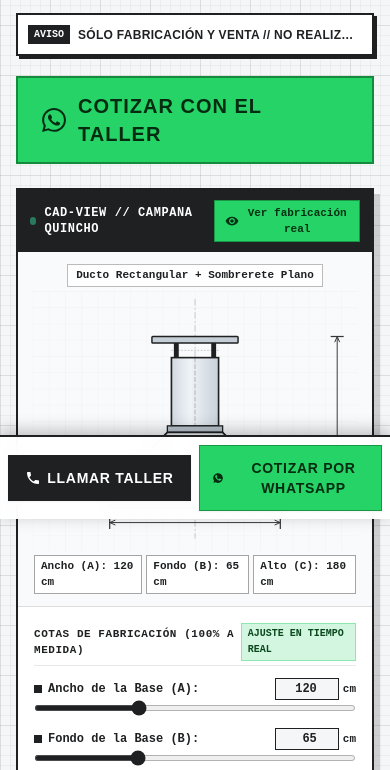
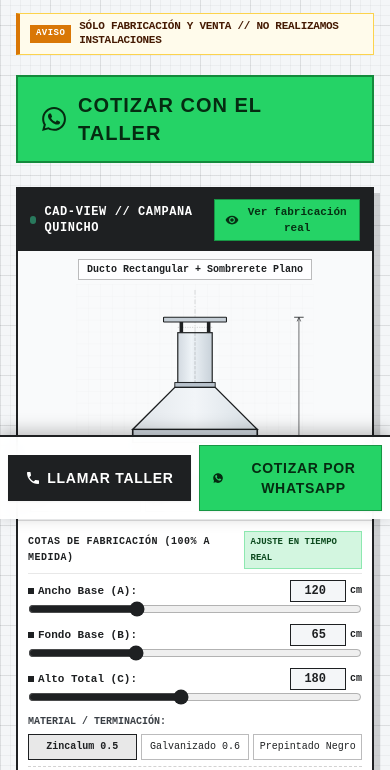
Before and after one commit to HermesArias/hojalateria-los-cerezos-web, a plain HTML site: page index.html in a window 390 px wide. Shown: the part 325-1095 px from the top of the page. Drawn offline with nearby package versions, Linux system fonts and the light colour scheme; a web font is replaced by a local one.

Commit message:
feat(ux): refinamientos mobile-first en catalogo, hero y simulador CAD

```diff
--- a/assets/js/app.js
+++ b/assets/js/app.js
@@ -128,6 +128,12 @@ function setupDimensionControl(sliderId, inputId, min, max, onChange) {
   if (!slider || !input) return;
 
   slider.addEventListener("input", (e) => {
+    const val = sanitizeDimension(e.target.value, min, max);
+    input.value = val;
+    onChange(val);
+  });
+
+  slider.addEventListener("change", (e) => {
     const val = sanitizeDimension(e.target.value, min, max);
     input.value = val;
     onChange(val);
--- a/index.html
+++ b/index.html
@@ -288,19 +288,15 @@
             Fabricación y venta directa en taller para maestros, empresas y hogares del Litoral Central.
           </p>
 
-          <!-- SELLO CLAVE ANTI-AMBIGÜEDAD (REGLA FUNDAMENTAL: UNA SOLA LÍNEA LIMPIA EN MÓVILES) -->
-          <div class="bg-white border-2 border-graphite p-2.5 sm:p-5 relative shadow-[3px_3px_0px_#1E2022] sm:shadow-[4px_4px_0px_#1E2022]">
-            <!-- Versión Móvil: Una sola línea limpia -->
-            <div class="flex items-center space-x-2 md:hidden">
-              <div class="bg-graphite text-white font-mono font-bold text-[10px] px-1.5 py-0.5 flex-shrink-0">
-                AVISO
-              </div>
-              <div class="font-extrabold text-graphite uppercase tracking-wide text-xs truncate">
-                SÓLO FABRICACIÓN Y VENTA // NO REALIZAMOS INSTALACIONES
-              </div>
-            </div>
-            <!-- Versión Desktop: Desglose completo explicativo -->
-            <div class="hidden md:flex items-start space-x-3">
+          <!-- FRANJA DE ADVERTENCIA COMPACTA (MÓVIL DIRECTO: SIN PÁRRAFOS LARGOS NI DOBLE CONTENEDOR) -->
+          <div class="md:hidden flex items-center gap-2 bg-amber-50 border border-amber-300 border-l-4 border-l-amber-600 px-2.5 py-1.5 font-mono text-[11px] font-bold text-amber-950 shadow-xs">
+            <span class="bg-amber-600 text-white text-[9px] px-1.5 py-0.5 font-bold uppercase tracking-wider flex-shrink-0">AVISO</span>
+            <span class="uppercase tracking-tight text-[11px] leading-tight font-extrabold">SÓLO FABRICACIÓN Y VENTA // NO REALIZAMOS INSTALACIONES</span>
+          </div>
+
+          <!-- BLOQUE EXPLICATIVO DESKTOP (SOLO PANTALLAS MEDIANAS Y GRANDES) -->
+          <div class="hidden md:block bg-white border-2 border-graphite p-4 sm:p-5 relative shadow-[4px_4px_0px_#1E2022]">
+            <div class="flex items-start space-x-3">
               <div class="mt-0.5 bg-graphite text-white font-mono font-bold text-xs px-2 py-1 flex-shrink-0">
                 AVISO
               </div>
@@ -381,17 +377,17 @@
             </div>
 
             <!-- CONTENEDOR DEL VISUALIZADOR (PLANO SVG vs FOTO REAL CON TRANSICIÓN DE 300MS) -->
-            <div id="hood-viewport-container" class="relative bg-zinc-page/50 p-3 sm:p-4 min-h-[300px] flex flex-col items-center justify-center overflow-hidden">
+            <div id="hood-viewport-container" class="relative bg-zinc-page/50 p-2 sm:p-4 min-h-[220px] sm:min-h-[260px] md:min-h-[300px] flex flex-col items-center justify-center overflow-hidden">
 
               <!-- CAPA 1: PLANO TÉCNICO INTERACTIVO SVG -->
               <div id="hood-blueprint-layer" class="w-full flex flex-col items-center justify-center transition-opacity duration-300">
 
                 <!-- Cota superior de tiro/ducto rectangular -->
-                <div class="text-[11px] font-mono font-bold text-graphite bg-white/90 border border-graphite/30 px-2 py-0.5 mb-1" id="svg-cota-flue">
+                <div class="text-[10px] sm:text-[11px] font-mono font-bold text-graphite bg-white/90 border border-graphite/30 px-2 py-0.5 mb-1" id="svg-cota-flue">
                   Ducto Rectangular + Sombrerete Plano
                 </div>
 
-                <svg id="hood-svg-canvas" class="w-full max-w-[340px] h-[260px] overflow-visible" viewBox="0 0 400 320">
+                <svg id="hood-svg-canvas" class="w-full max-w-[300px] sm:max-w-[340px] h-[190px] sm:h-[220px] md:h-[260px] overflow-visible" viewBox="0 0 400 320">
                   <!-- Grilla interna de referencia CAD -->
                   <defs>
                     <pattern id="cadGrid" width="20" height="20" patternUnits="userSpaceOnUse">
@@ -468,10 +464,10 @@
                 </svg>
 
                 <!-- Etiquetas de Cota Dinámicas -->
-                <div class="w-full flex items-center justify-between font-mono text-[11px] sm:text-xs font-bold text-graphite px-1 sm:px-2 mt-1 gap-1">
-                  <span class="bg-white px-1.5 sm:px-2 py-0.5 border border-graphite/40 shadow-xs" id="svg-cota-width">Ancho (A): 120 cm</span>
-                  <span class="bg-white px-1.5 sm:px-2 py-0.5 border border-graphite/40 shadow-xs" id="svg-cota-depth">Fondo (B): 65 cm</span>
-                  <span class="bg-white px-1.5 sm:px-2 py-0.5 border border-graphite/40 shadow-xs" id="svg-cota-height">Alto (C): 180 cm</span>
+                <div class="w-full flex items-center justify-between font-mono text-[10px] sm:text-xs font-bold text-graphite px-1 sm:px-2 mt-0.5 sm:mt-1 gap-1">
+                  <span class="bg-white px-1 sm:px-2 py-0.5 border border-graphite/40 shadow-xs" id="svg-cota-width">Ancho (A): 120 cm</span>
+                  <span class="bg-white px-1 sm:px-2 py-0.5 border border-graphite/40 shadow-xs" id="svg-cota-depth">Fondo (B): 65 cm</span>
+                  <span class="bg-white px-1 sm:px-2 py-0.5 border border-graphite/40 shadow-xs" id="svg-cota-height">Alto (C): 180 cm</span>
                 </div>
 
               </div>
@@ -496,90 +492,90 @@
             </div>
 
             <!-- PANEL DE COTAS INTERACTIVAS 100% A MEDIDA (A, B, C) -->
-            <div class="p-4 bg-white border-t border-graphite/15 space-y-3 font-mono text-xs">
+            <div class="p-2.5 sm:p-4 bg-white border-t border-graphite/15 space-y-1.5 sm:space-y-3 font-mono text-xs">
 
               <div class="flex items-center justify-between pb-1 border-b border-graphite/10">
-                <span class="font-bold text-graphite uppercase tracking-wider text-[11px]">COTAS DE FABRICACIÓN (100% A MEDIDA)</span>
-                <span class="text-[10px] bg-wagreen/20 text-[#0a481c] font-bold px-1.5 py-0.5 border border-wagreen/40">AJUSTE EN TIEMPO REAL</span>
+                <span class="font-bold text-graphite uppercase tracking-wider text-[10px] sm:text-[11px]">COTAS DE FABRICACIÓN (100% A MEDIDA)</span>
+                <span class="text-[9px] sm:text-[10px] bg-wagreen/20 text-[#0a481c] font-bold px-1.5 py-0.5 border border-wagreen/40">AJUSTE EN TIEMPO REAL</span>
               </div>
 
               <!-- CONTROL 1: ANCHO DE LA BASE (A) -->
-              <div class="space-y-1">
+              <div class="space-y-0.5 sm:space-y-1">
                 <div class="flex items-center justify-between">
-                  <label for="hood-width-input" class="text-graphite font-bold flex items-center gap-1.5 text-xs">
-                    <span class="w-2 h-2 bg-graphite inline-block"></span>
-                    Ancho de la Base (A):
+                  <label for="hood-width-input" class="text-graphite font-bold flex items-center gap-1 sm:gap-1.5 text-[11px] sm:text-xs">
+                    <span class="w-1.5 h-1.5 sm:w-2 sm:h-2 bg-graphite inline-block"></span>
+                    Ancho Base (A):
                   </label>
                   <div class="flex items-center space-x-1">
                     <input id="hood-width-input" type="number" min="60" max="250" value="120" step="1"
-                           class="w-16 px-1.5 py-0.5 border border-graphite text-right font-mono font-bold text-xs bg-zinc-page focus:bg-white focus:outline-none">
-                    <span class="text-graphite font-bold text-[11px]">cm</span>
+                           class="w-14 sm:w-16 px-1 py-0.5 border border-graphite text-right font-mono font-bold text-xs bg-zinc-page focus:bg-white focus:outline-none">
+                    <span class="text-graphite font-bold text-[10px] sm:text-[11px]">cm</span>
                   </div>
                 </div>
                 <input id="hood-width-slider" type="range" min="60" max="250" value="120" step="1"
-                       class="w-full accent-graphite cursor-pointer bg-zinc-accent h-1.5 border border-graphite/20">
+                       class="w-full accent-graphite cursor-pointer bg-zinc-accent h-2 sm:h-1.5 border border-graphite/20 touch-pan-x my-0.5">
               </div>
 
               <!-- CONTROL 2: FONDO DE LA BASE (B) -->
-              <div class="space-y-1">
+              <div class="space-y-0.5 sm:space-y-1">
                 <div class="flex items-center justify-between">
-                  <label for="hood-depth-input" class="text-graphite font-bold flex items-center gap-1.5 text-xs">
-                    <span class="w-2 h-2 bg-graphite inline-block"></span>
-                    Fondo de la Base (B):
+                  <label for="hood-depth-input" class="text-graphite font-bold flex items-center gap-1 sm:gap-1.5 text-[11px] sm:text-xs">
+                    <span class="w-1.5 h-1.5 sm:w-2 sm:h-2 bg-graphite inline-block"></span>
+                    Fondo Base (B):
                   </label>
                   <div class="flex items-center space-x-1">
                     <input id="hood-depth-input" type="number" min="40" max="120" value="65" step="1"
-                           class="w-16 px-1.5 py-0.5 border border-graphite text-right font-mono font-bold text-xs bg-zinc-page focus:bg-white focus:outline-none">
-                    <span class="text-graphite font-bold text-[11px]">cm</span>
+                           class="w-14 sm:w-16 px-1 py-0.5 border border-graphite text-right font-mono font-bold text-xs bg-zinc-page focus:bg-white focus:outline-none">
+                    <span class="text-graphite font-bold text-[10px] sm:text-[11px]">cm</span>
                   </div>
                 </div>
                 <input id="hood-depth-slider" type="range" min="40" max="120" value="65" step="1"
-                       class="w-full accent-graphite cursor-pointer bg-zinc-accent h-1.5 border border-graphite/20">
+                       class="w-full accent-graphite cursor-pointer bg-zinc-accent h-2 sm:h-1.5 border border-graphite/20 touch-pan-x my-0.5">
               </div>
 
               <!-- CONTROL 3: ALTO TOTAL REQUERIDO (C) -->
-              <div class="space-y-1">
+              <div class="space-y-0.5 sm:space-y-1">
                 <div class="flex items-center justify-between">
-                  <label for="hood-height-input" class="text-graphite font-bold flex items-center gap-1.5 text-xs">
-                    <span class="w-2 h-2 bg-graphite inline-block"></span>
-                    Alto Total requerido (C):
+                  <label for="hood-height-input" class="text-graphite font-bold flex items-center gap-1 sm:gap-1.5 text-[11px] sm:text-xs">
+                    <span class="w-1.5 h-1.5 sm:w-2 sm:h-2 bg-graphite inline-block"></span>
+                    Alto Total (C):
                   </label>
                   <div class="flex items-center space-x-1">
                     <input id="hood-height-input" type="number" min="80" max="300" value="180" step="1"
-                           class="w-16 px-1.5 py-0.5 border border-graphite text-right font-mono font-bold text-xs bg-zinc-page focus:bg-white focus:outline-none">
-                    <span class="text-graphite font-bold text-[11px]">cm</span>
+                           class="w-14 sm:w-16 px-1 py-0.5 border border-graphite text-right font-mono font-bold text-xs bg-zinc-page focus:bg-white focus:outline-none">
+                    <span class="text-graphite font-bold text-[10px] sm:text-[11px]">cm</span>
                   </div>
                 </div>
                 <input id="hood-height-slider" type="range" min="80" max="300" value="180" step="1"
-                       class="w-full accent-graphite cursor-pointer bg-zinc-accent h-1.5 border border-graphite/20">
+                       class="w-full accent-graphite cursor-pointer bg-zinc-accent h-2 sm:h-1.5 border border-graphite/20 touch-pan-x my-0.5">
               </div>
 
               <!-- Selector de Material -->
-              <div class="pt-1">
-                <span class="text-[11px] text-graphite-light block mb-1.5 font-bold">MATERIAL / TERMINACIÓN:</span>
-                <div class="grid grid-cols-3 gap-1.5 text-center text-[10px]">
-                  <button type="button" data-hood-mat="Zincalum 0.5mm" class="border border-graphite bg-graphite/10 p-1.5 font-bold">
+              <div class="pt-0.5 sm:pt-1">
+                <span class="text-[10px] sm:text-[11px] text-graphite-light block mb-1 font-bold">MATERIAL / TERMINACIÓN:</span>
+                <div class="grid grid-cols-3 gap-1 sm:gap-1.5 text-center text-[10px]">
+                  <button type="button" data-hood-mat="Zincalum 0.5mm" class="border border-graphite bg-graphite/10 p-1 sm:p-1.5 font-bold">
                     Zincalum 0.5
                   </button>
-                  <button type="button" data-hood-mat="Galvanizado 0.6mm" class="border border-graphite/30 bg-white p-1.5 hover:border-graphite">
+                  <button type="button" data-hood-mat="Galvanizado 0.6mm" class="border border-graphite/30 bg-white p-1 sm:p-1.5 hover:border-graphite">
                     Galvanizado 0.6
                   </button>
-                  <button type="button" data-hood-mat="Prepintado Negro 0.5mm" class="border border-graphite/30 bg-white p-1.5 hover:border-graphite">
+                  <button type="button" data-hood-mat="Prepintado Negro 0.5mm" class="border border-graphite/30 bg-white p-1 sm:p-1.5 hover:border-graphite">
                     Prepintado Negro
                   </button>
                 </div>
               </div>
 
               <!-- Ficha de cotización instantánea con WhatsApp -->
-              <div class="pt-2 border-t border-dashed border-graphite/20">
-                <div class="text-[10px] text-graphite/70 mb-2 truncate font-mono" id="hood-summary-specs">
+              <div class="pt-1.5 sm:pt-2 border-t border-dashed border-graphite/20">
+                <div class="text-[10px] text-graphite/70 mb-1.5 sm:mb-2 truncate font-mono" id="hood-summary-specs">
                   Ancho: 120cm | Fondo: 65cm | Alto: 180cm | Zincalum 0.5mm
                 </div>
                 <a id="hood-whatsapp-cta"
                    href="#"
                    target="_blank"
                    rel="noopener noreferrer"
-                   class="w-full py-2.5 px-3 bg-wagreen hover:bg-wagreen-dark text-[#063013] font-mono font-bold text-xs flex items-center justify-center space-x-2 border border-[#138a3c] transition-colors shadow-xs active:translate-y-0.5">
+                   class="w-full py-2 sm:py-2.5 px-3 bg-wagreen hover:bg-wagreen-dark text-[#063013] font-mono font-bold text-xs flex items-center justify-center space-x-2 border border-[#138a3c] transition-colors shadow-xs active:translate-y-0.5">
                   <span>Cotizar esta Campana con estas Medidas</span>
                   <span>→</span>
                 </a>
@@ -647,7 +643,7 @@
               <div class="relative overflow-hidden bg-zinc-sheet aspect-[16/9] max-h-44 sm:max-h-56 md:max-h-none w-full">
                 <img src="assets/img/techumbres.jpg"
                      alt="Trabajo real en taller: Remates de Techumbre y Caballetes"
-                     class="w-full h-full object-cover filter grayscale contrast-125 brightness-95 group-hover/ficha:grayscale-0 group-hover:grayscale-0 transition-all duration-500"
+                     class="w-full h-full object-cover md:filter md:grayscale md:contrast-125 md:hover:grayscale-0 transition-all duration-500"
                      loading="lazy">
                 <div class="absolute bottom-1.5 right-1.5 bg-[#1E2022]/85 text-white font-mono text-[9px] px-2 py-0.5 pointer-events-none tracking-widest uppercase">
                   Taller Los Cerezos · El Quisco
@@ -713,7 +709,7 @@
               <div class="relative overflow-hidden bg-zinc-sheet aspect-[16/9] max-h-44 sm:max-h-56 md:max-h-none w-full">
                 <img src="assets/img/campana-quincho.jpg"
                      alt="Trabajo real en taller: Campana de Quincho con tiro y extractor"
-                     class="w-full h-full object-cover filter grayscale contrast-125 brightness-95 group-hover/ficha:grayscale-0 group-hover:grayscale-0 transition-all duration-500"
+                     class="w-full h-full object-cover md:filter md:grayscale md:contrast-125 md:hover:grayscale-0 transition-all duration-500"
                      loading="lazy">
                 <div class="absolute bottom-1.5 right-1.5 bg-[#1E2022]/85 text-white font-mono text-[9px] px-2 py-0.5 pointer-events-none tracking-widest uppercase">
                   Taller Los Cerezos · El Quisco
@@ -775,7 +771,7 @@
               <div class="relative overflow-hidden bg-zinc-sheet aspect-[16/9] max-h-44 sm:max-h-56 md:max-h-none w-full">
                 <img src="assets/img/ductos-ventilacion.jpg"
                      alt="Trabajo real en taller: Ductos cilíndricos y codos en gajos"
-                     class="w-full h-full object-cover filter grayscale contrast-125 brightness-95 group-hover/ficha:grayscale-0 group-hover:grayscale-0 transition-all duration-500"
+                     class="w-full h-full object-cover md:filter md:grayscale md:contrast-125 md:hover:grayscale-0 transition-all duration-500"
                      loading="lazy">
                 <div class="absolute bottom-1.5 right-1.5 bg-[#1E2022]/85 text-white font-mono text-[9px] px-2 py-0.5 pointer-events-none tracking-widest uppercase">
                   Taller Los Cerezos · El Quisco
@@ -841,7 +837,7 @@
               <div class="relative overflow-hidden bg-zinc-sheet aspect-[16/9] max-h-44 sm:max-h-56 md:max-h-none w-full">
                 <img src="assets/img/gabinetes-gas.jpg"
                      alt="Trabajo real en taller: Gabinete de Gas GLP reglamentario"
-                     class="w-full h-full object-cover filter grayscale contrast-125 brightness-95 group-hover/ficha:grayscale-0 group-hover:grayscale-0 transition-all duration-500"
+                     class="w-full h-full object-cover md:filter md:grayscale md:contrast-125 md:hover:grayscale-0 transition-all duration-500"
                      loading="lazy">
                 <div class="absolute bottom-1.5 right-1.5 bg-[#1E2022]/85 text-white font-mono text-[9px] px-2 py-0.5 pointer-events-none tracking-widest uppercase">
                   Taller Los Cerezos · El Quisco
```
Also changed, not shown: assets/css/technical.css (+9 -0 lines).
